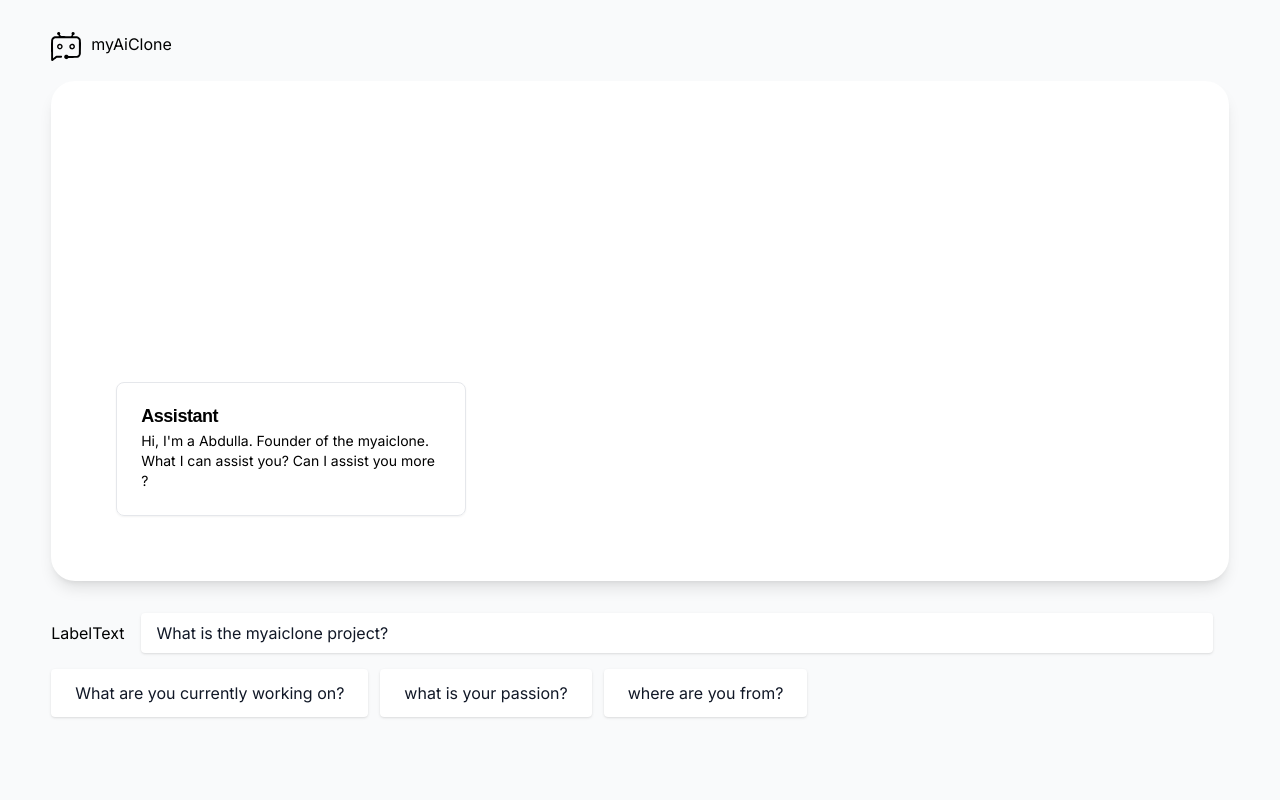
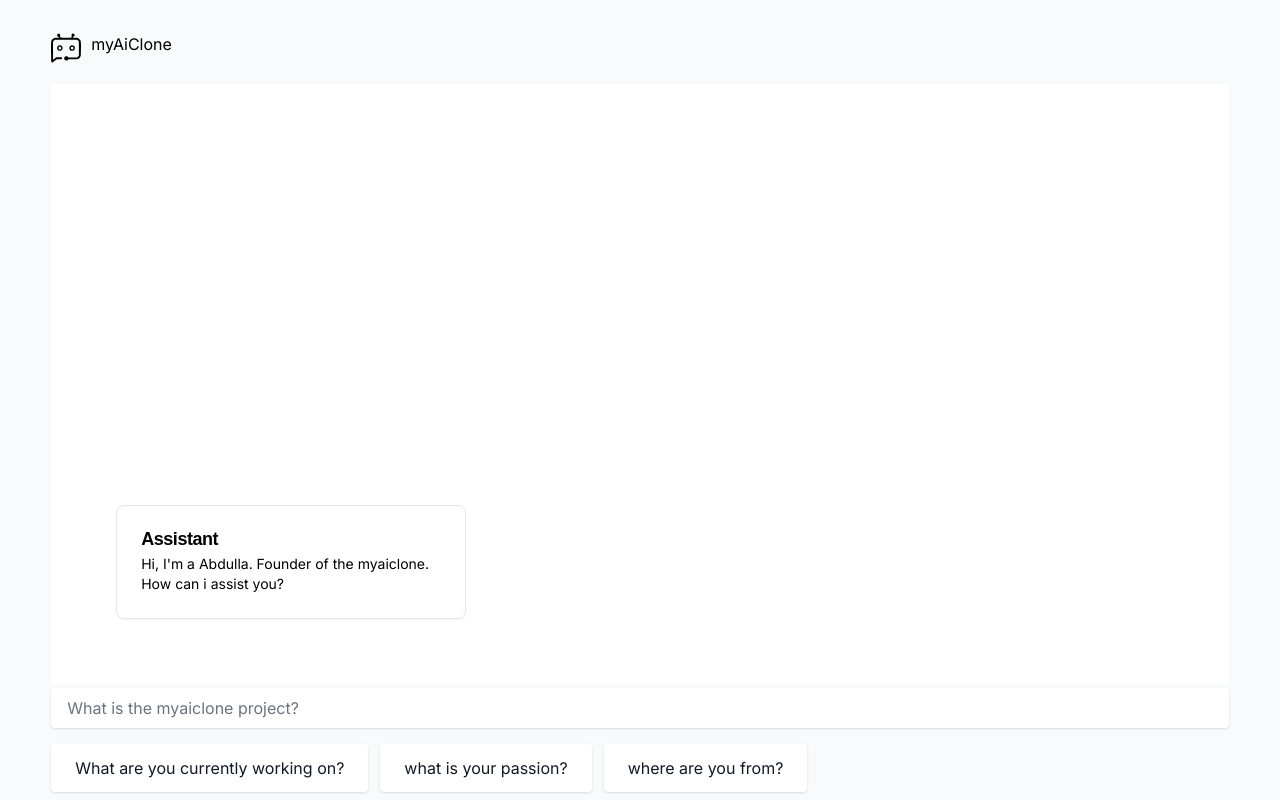
Before and after one commit to AbdullA-Ababakre/text-chatbot, a Next.js app: page / in a window 1280 px wide. Built offline with nearby package versions, Linux system fonts and the light colour scheme.

Commit message:
ui update

```diff
--- a/src/app/components/PromptBox.jsx
+++ b/src/app/components/PromptBox.jsx
@@ -19,11 +19,11 @@ const PromptBox = ({
   return (
     <>
       <div className="flex items-center mb-4">
-        {labelText && (
+        {/* {labelText && (
           <label htmlFor="" className="mr-4">
             {labelText}
           </label>
-        )}
+        )} */}
 
         <input
           type="text"
@@ -31,17 +31,17 @@ const PromptBox = ({
           onChange={handlePromptChange}
           onKeyDown={handleKeyDown}
           placeholder={placeHolderText || "Enter your prompt"}
-          className="w-full mr-4 py-2 px-4 bg-white text-gray-900 placeholder-gray-500 focus:outline-none focus:ring-2 focus:ring-blue-500 rounded shadow"
+          className="mt-1 w-full py-2 px-4 bg-white text-gray-900 placeholder-gray-500 focus:outline-none focus:ring-2 focus:ring-blue-500 rounded shadow"
         />
 
-        {!disableButton && (
+        {/* {!disableButton && (
           <button
             onClick={handleSubmit}
             className={`py-6 px-6 bg-white shadow text-gray-900 font-semibold rounded-full hover:shadow-xl transition-colors duration-200 uppercase ${sourceCodePro.className}`}
           >
             {buttonText || "Enter"}
           </button>
-        )}
+        )} */}
       </div>
       <p className={`text-red-500 ${error ? "block" : "hidden"}`}>{error}</p>
     </>
--- /dev/null
+++ b/src/app/components/ResultWithSources.css
@@ -0,0 +1,3 @@
+.chat-container-content {
+  height: 75vh;
+}
--- a/src/app/components/ResultWithSources.jsx
+++ b/src/app/components/ResultWithSources.jsx
@@ -2,13 +2,14 @@ import React, { useEffect, useRef } from "react";
 import Image from "next/image";
 import { AssistantChatCard } from "./assistantChat";
 import { UserChatCard } from "./userChat";
+import "./ResultWithSources.css";
 
 const Icon = ({ pngFile }) => {
   const userImage = "/assets/images/green-square.png";
   const botImage = `/assets/images/${pngFile}.png`;
 
   return (
-    <div className="rounded mr-4 h-10 w-10 relative overflow-hidden">
+    <div className="">
       <Image
         src={botType === "user" ? userImage : botImage}
         alt={`${botType}'s profile`}
@@ -26,9 +27,8 @@ const TextContent = ({ message }) => {
   return <p className="text-sm text-muted-foreground">{message.text}</p>;
 };
 
-const ResultWithSources = ({ messages}) => {
+const ResultWithSources = ({ messages, loading = false }) => {
   const messagesContainerRef = useRef();
-
   useEffect(() => {
     if (messagesContainerRef.current) {
       const element = messagesContainerRef.current;
@@ -36,23 +36,30 @@ const ResultWithSources = ({ messages}) => {
     }
   }, [messages]);
 
-  // E.g. Before we reach the max messages, we should add the justify-end property, which pushes messages to the bottom
-  const maxMsgToScroll =  5;
+  const maxMsgToScroll = 5;
 
   return (
     <div
       ref={messagesContainerRef}
-      className={`bg-white p-10 rounded-3xl shadow-lg mb-8 overflow-y-auto h-[500px] max-h-[500px] flex flex-col space-y-4 ${messages.length < maxMsgToScroll && "justify-end"
-        }`}
+      className={`bg-white p-10 overflow-y-auto flex flex-col space-y-4 ${
+        messages.length < maxMsgToScroll && "justify-end"
+      } chat-container-content`}
     >
       {messages &&
-        messages.map((message, index) =>
-          message.type === "bot" ? (
-            <AssistantChatCard key={index} text={message.text} />
+        messages.map((message, index) => {
+          var latestResponse = index === messages.length - 1;
+          var loadingMessage = latestResponse && loading;
+
+          console.log(latestResponse, index, message, loadingMessage);
+          return message.type === "bot" ? (
+            <AssistantChatCard
+              key={index}
+              text={loadingMessage ? "Loading ..." : message.text}
+            />
           ) : (
             <UserChatCard key={index} text={message.text} />
-          )
-        )}
+          );
+        })}
     </div>
   );
 };
--- a/src/app/components/assistantChat.jsx
+++ b/src/app/components/assistantChat.jsx
@@ -1,23 +1,19 @@
-import * as React from "react"
+import * as React from "react";
 
-import {
-  Card,
-  CardDescription,
-  CardHeader,
-  CardTitle,
-} from "./card"
+import { Card, CardDescription, CardHeader, CardTitle } from "./card";
 
-export function AssistantChatCard({ text = "Hi, how can I help you?" }) {
-
-
+export function AssistantChatCard({
+  text = "Hi, how can I help you?",
+  assistantName = "Assistant",
+}) {
   return (
     <div className="mb-[25px] ml-[25px] mt-[20px]">
       <Card className="w-[350px]">
         <CardHeader>
-          <CardTitle>Assistant</CardTitle>
+          <CardTitle>{assistantName}</CardTitle>
           <CardDescription>{text}</CardDescription>
         </CardHeader>
       </Card>
     </div>
-  )
+  );
 }
--- a/src/app/components/userChat.jsx
+++ b/src/app/components/userChat.jsx
@@ -1,21 +1,16 @@
 import * as React from "react";
 
-import {
-  Card,
-  CardDescription,
-  CardHeader,
-  CardTitle,
-} from "./card";
+import { Card, CardDescription, CardHeader, CardTitle } from "./card";
 
-export function UserChatCard({ text = "" }) {
+export function UserChatCard({ text = "", userName = "User" }) {
   return (
     <div className="mb-[25px] mr-[25px] mt-[20px] flex items-end justify-end">
       <Card className="w-[350px]">
         <CardHeader>
-          <CardTitle>User</CardTitle>
+          <CardTitle>{userName}</CardTitle>
           <CardDescription>{text}</CardDescription>
         </CardHeader>
       </Card>
     </div>
-  )
+  );
 }
--- a/src/app/page.css
+++ b/src/app/page.css
@@ -2,10 +2,12 @@
   margin-left: 4vw;
   margin-right: 4vw;
   margin-top: 4vh;
+  height: 92vh;
 }
 
 .chat-header-container {
   margin-bottom: 20px;
   display: flex;
   gap: 10px;
+  height: 4vh;
 }
--- a/src/app/page.tsx
+++ b/src/app/page.tsx
@@ -5,12 +5,13 @@ import ResultWithSources from "./components/ResultWithSources";
 import PromptBox from "./components/PromptBox";
 import "./globals.css";
 import "./page.css";
-
+1;
 const Home = () => {
-  const [prompt, setPrompt] = useState("What is the myaiclone project?");
+  const [prompt, setPrompt] = useState("");
+  const [loading, setLoading] = useState(false);
   const [messages, setMessages] = useState([
     {
-      text: "Hi, I'm a Abdulla. Founder of the myaiclone. What I can assist you? Can I assist you more ?",
+      text: "Hi, I'm a Abdulla. Founder of the myaiclone. How can i assist you?",
       type: "bot",
     },
   ]);
@@ -20,7 +21,6 @@ const Home = () => {
     setPrompt(e.target.value);
   };
 
-
   const handleSubmitPrompt = async (query: string) => {
     try {
       const userMessage = { type: "user", text: query.trim() };
@@ -28,6 +28,7 @@ const Home = () => {
       setMessages([...messages, userMessage, bottMessage]);
 
       try {
+        setLoading(true);
         fetch(
           "https://us-central1-tablesmart-e4593.cloudfunctions.net/helloWorld?=",
           {
@@ -57,13 +58,14 @@ const Home = () => {
 
               return newMessages;
             });
+            setLoading(false);
           })
           .catch((error: any) => console.error("Error:", error));
       } catch (error: any) {
         console.log("Error from HandleSubmit: ", error);
       }
 
-      setPrompt(query.trim());
+      setPrompt("");
       setError("");
     } catch (error: any) {
       setError(error.message);
@@ -86,16 +88,20 @@ const Home = () => {
           />
           <p>myAiClone</p>
         </div>
-        <ResultWithSources messages={messages} />
+
+        <ResultWithSources loading={loading} messages={messages} />
+
         <PromptBox
           prompt={prompt}
           handlePromptChange={handlePromptChange}
-          handleSubmit={() => handleSubmitPrompt("What is the myaiclone project?")}
+          handleSubmit={() =>
+            handleSubmitPrompt("What is the myaiclone project?")
+          }
           placeHolderText={"What is the myaiclone project?"}
           error={error}
           buttonText={"buttonText"}
           disableButton={true}
-          labelText={"LabelText"}
+          labelText={""}
         />
         <button
           onClick={() =>
```
